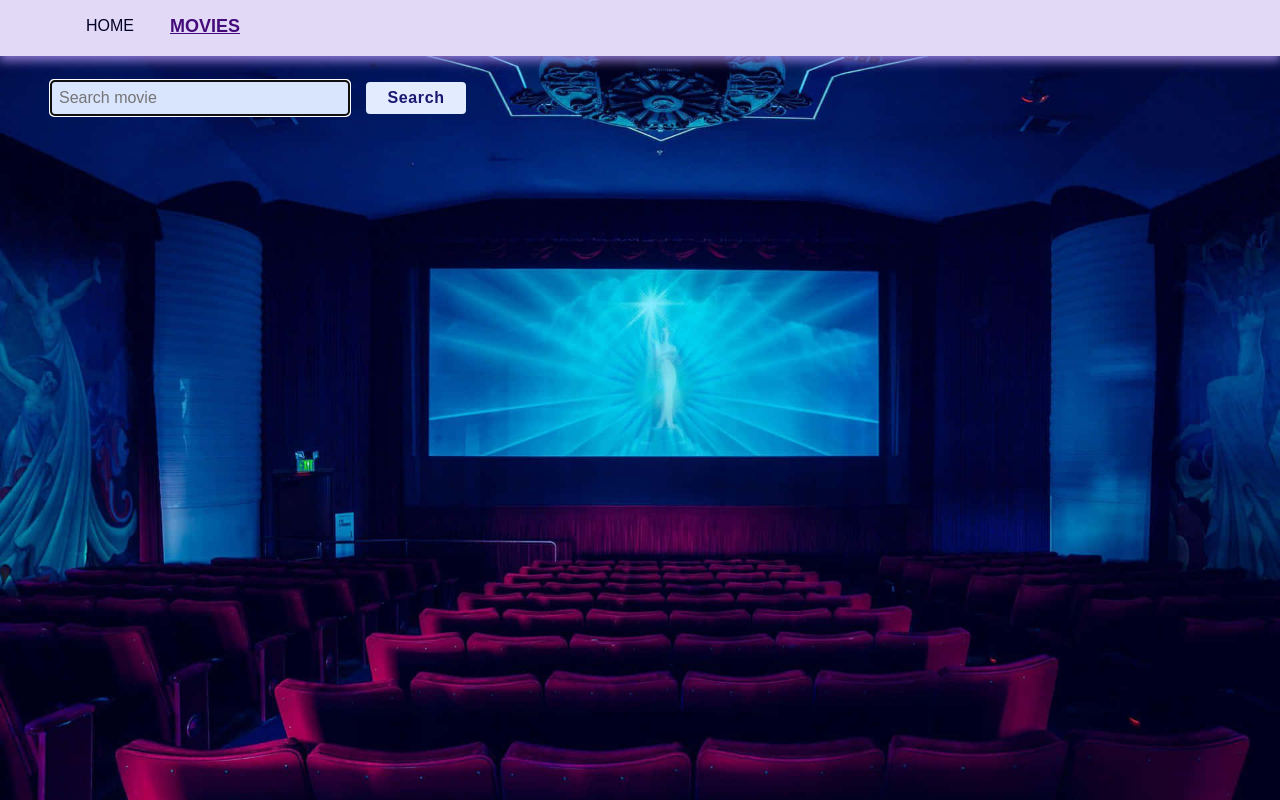
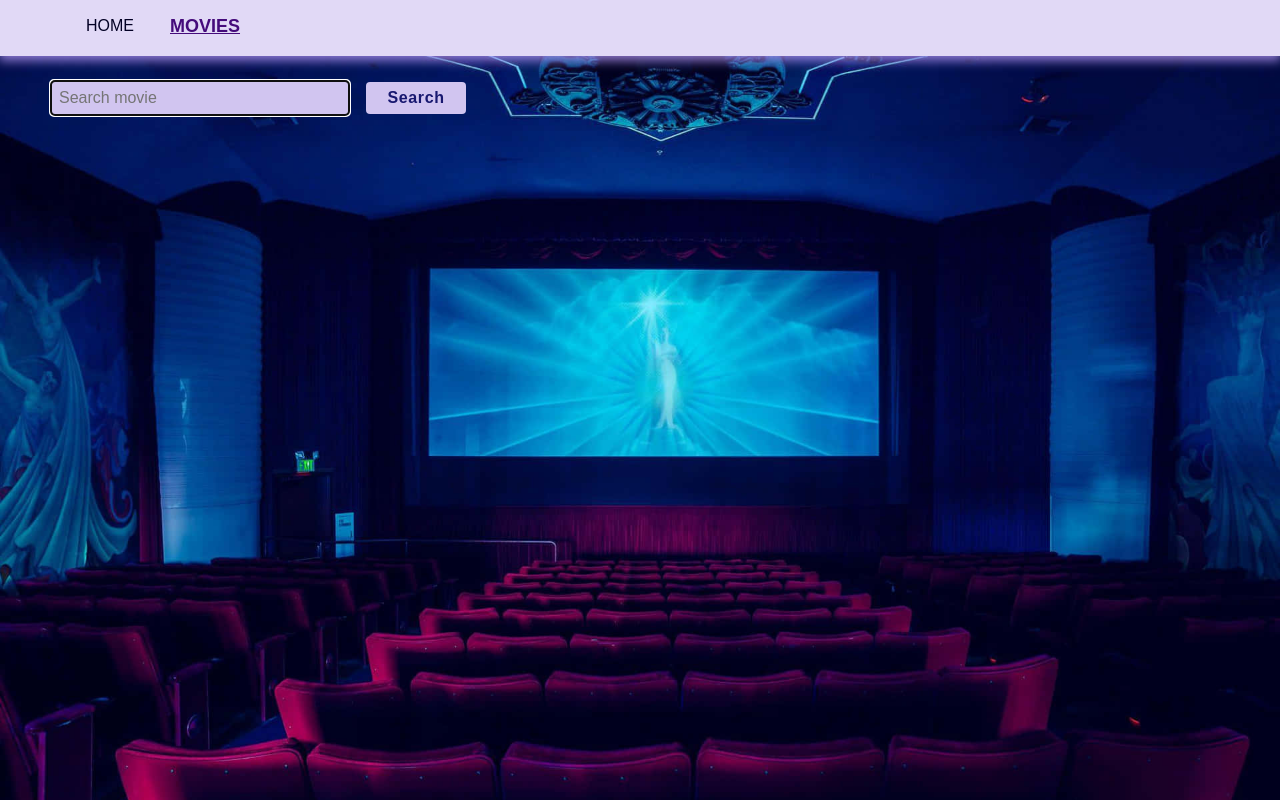
Before and after one commit to YanaLepska/goit-react-hw-05, a React (Vite) app: page /movies in a window 1280 px wide. Built offline with nearby package versions, Linux system fonts and the light colour scheme.

Commit message:
Update MovieSearchBar.module.css

```diff
--- a/src/components/MovieSearchBar/MovieSearchBar.module.css
+++ b/src/components/MovieSearchBar/MovieSearchBar.module.css
@@ -2,7 +2,7 @@
   margin: 24px 16px 32px 50px;
   width: 300px;
   height: 36px;
-  background-color: rgb(217, 228, 253);
+  background-color: rgb(209, 197, 240);
   padding: 7px;
   box-sizing: border-box;
   border-radius: 4px;
@@ -13,7 +13,7 @@
   line-height: 1.2;
   letter-spacing: 0.64px;
   color: rgb(24, 24, 112);
-  background: rgb(227, 235, 254);
+  background: rgb(209, 197, 240);
   cursor: pointer;
   display: flex;
   flex-direction: column;
```
